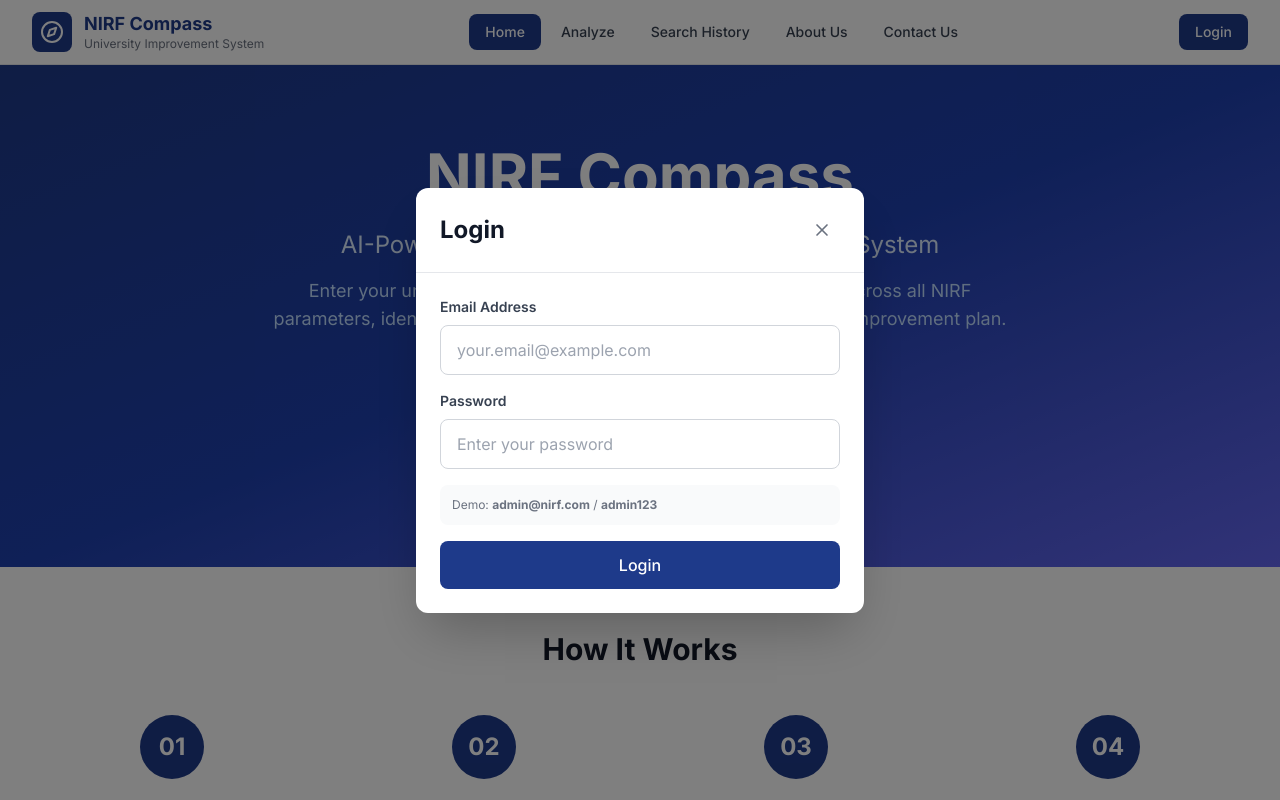
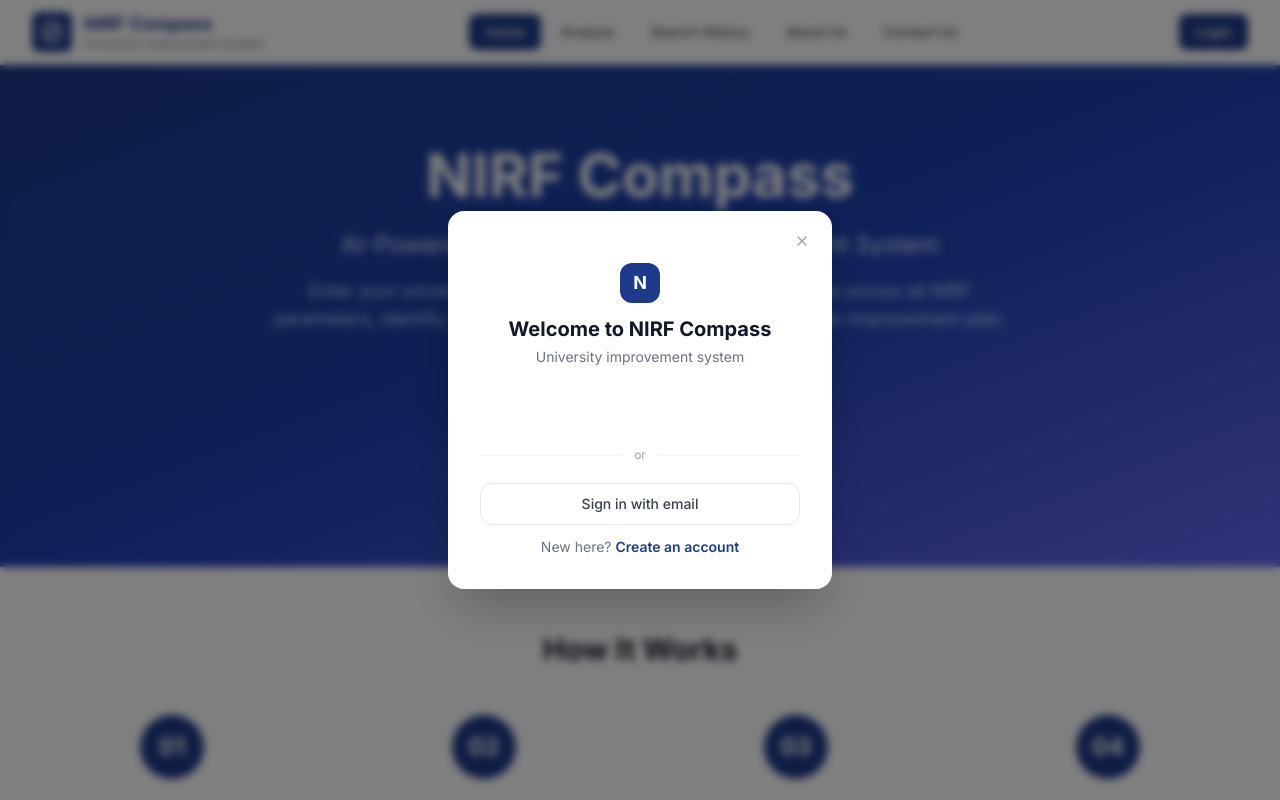
Before and after one commit to krisha712/Nirf-Compass, a React (Vite) app: page / in a window 1280 px wide. Both pictures are taken after a click on the button "Login". Shown: the top 800 px of the page. Built offline with nearby package versions, Linux system fonts and the light colour scheme.

Commit message:
Added Google login and updated frontend files

```diff
--- a/src/components/common/LoginModal.jsx
+++ b/src/components/common/LoginModal.jsx
@@ -1,92 +1,213 @@
 import { useState } from 'react';
-import { useForm } from 'react-hook-form';
 import { X } from 'lucide-react';
 import { toast } from 'react-toastify';
-import { apiLogin } from '@/services/apiService';
+import { GoogleLogin } from '@react-oauth/google';
+import { apiLogin, apiSignup } from '@/services/apiService';
+
+const BASE = 'http://localhost:8000';
 
 export default function LoginModal({ isOpen, onClose, onLogin }) {
-  const { register, handleSubmit, formState: { errors }, reset } = useForm();
-  const [isLoading, setIsLoading] = useState(false);
+  const [mode, setMode] = useState('default'); // default | login | signup
+  const [loading, setLoading] = useState(false);
+  const [form, setForm] = useState({ name: '', email: '', password: '', confirm: '' });
+  const [error, setError] = useState('');
 
-  const onSubmit = async (data) => {
-    setIsLoading(true);
+  const reset = () => {
+    setForm({ name: '', email: '', password: '', confirm: '' });
+    setError('');
+  };
+
+  const switchMode = (m) => { reset(); setMode(m); };
+
+  const handleChange = (e) => setForm((p) => ({ ...p, [e.target.name]: e.target.value }));
+
+  // Google
+  const handleGoogle = async (credentialResponse) => {
+    setLoading(true);
     try {
-      const result = await apiLogin(data.email, data.password);
-      onLogin(result.email || data.email);
-      toast.success('Login successful!');
-      reset();
+      const res = await fetch(`${BASE}/auth/google`, {
+        method: 'POST',
+        headers: { 'Content-Type': 'application/json' },
+        body: JSON.stringify({ token: credentialResponse.credential }),
+      });
+      if (!res.ok) { const e = await res.json(); throw new Error(e.detail); }
+      const data = await res.json();
+      localStorage.setItem('nirf_token', data.token);
+      onLogin(data.email);
+      toast.success(`Welcome, ${data.name || data.email}!`);
+      onClose();
+    } catch (e) {
+      toast.error(e.message || 'Google login failed');
+    } finally {
+      setLoading(false);
+    }
+  };
+
+  // Login
+  const handleLogin = async (e) => {
+    e.preventDefault();
+    setError('');
+    setLoading(true);
+    try {
+      const data = await apiLogin(form.email, form.password);
+      onLogin(data.email);
+      toast.success('Welcome back!');
       onClose();
     } catch (err) {
-      toast.error(err.message || 'Invalid credentials. Please try again.');
+      setError(err.message || 'Invalid credentials');
     } finally {
-      setIsLoading(false);
+      setLoading(false);
+    }
+  };
+
+  // Signup
+  const handleSignup = async (e) => {
+    e.preventDefault();
+    setError('');
+    if (form.password !== form.confirm) { setError('Passwords do not match'); return; }
+    if (form.password.length < 6) { setError('Password must be at least 6 characters'); return; }
+    setLoading(true);
+    try {
+      const data = await apiSignup(form.name, form.email, form.password);
+      onLogin(data.email);
+      toast.success(`Account created! Welcome, ${data.name}!`);
+      onClose();
+    } catch (err) {
+      setError(err.message || 'Signup failed');
+    } finally {
+      setLoading(false);
     }
   };
 
   if (!isOpen) return null;
 
   return (
-    <div className="fixed inset-0 z-50 flex items-center justify-center bg-black bg-opacity-50">
-      <div className="bg-white rounded-xl shadow-2xl w-full max-w-md mx-4">
-        {/* Header */}
-        <div className="flex items-center justify-between p-6 border-b border-gray-200">
-          <h2 className="text-2xl font-bold text-gray-900">Login</h2>
-          <button onClick={onClose} className="p-2 hover:bg-gray-100 rounded-lg transition-colors">
-            <X className="w-5 h-5 text-gray-500" />
+    <div className="fixed inset-0 z-50 flex items-center justify-center bg-black/50 backdrop-blur-sm">
+      <div className="bg-white rounded-2xl shadow-2xl w-full max-w-sm mx-4 overflow-hidden">
+
+        {/* Close */}
+        <div className="flex justify-end p-4 pb-0">
+          <button onClick={onClose} className="p-1.5 hover:bg-gray-100 rounded-lg transition-colors">
+            <X className="w-4 h-4 text-gray-400" />
           </button>
         </div>
 
-        {/* Form */}
-        <form onSubmit={handleSubmit(onSubmit)} className="p-6 space-y-4">
-          <div>
-            <label className="block text-sm font-semibold text-gray-700 mb-2">
-              Email Address
-            </label>
-            <input
-              type="email"
-              {...register('email', {
-                required: 'Email is required',
-                pattern: {
-                  value: /^[A-Z0-9._%+-]+@[A-Z0-9.-]+\.[A-Z]{2,}$/i,
-                  message: 'Invalid email address',
-                },
-              })}
-              className="input-field"
-              placeholder="your.email@example.com"
-              disabled={isLoading}
-            />
-            {errors.email && (
-              <p className="text-red-600 text-sm mt-1">{errors.email.message}</p>
-            )}
+        <div className="px-8 pb-8 pt-2 space-y-5">
+          {/* Logo / Title */}
+          <div className="text-center">
+            <div className="w-10 h-10 bg-primary rounded-xl flex items-center justify-center mx-auto mb-3">
+              <span className="text-white font-bold text-lg">N</span>
+            </div>
+            <h2 className="text-xl font-bold text-gray-900">
+              {mode === 'default' ? 'Welcome to NIRF Compass' : mode === 'login' ? 'Sign in' : 'Create account'}
+            </h2>
+            <p className="text-sm text-gray-500 mt-1">
+              {mode === 'default' ? 'University improvement system' :
+               mode === 'login' ? 'Sign in to your account' : 'Join NIRF Compass today'}
+            </p>
           </div>
 
-          <div>
-            <label className="block text-sm font-semibold text-gray-700 mb-2">
-              Password
-            </label>
-            <input
-              type="password"
-              {...register('password', {
-                required: 'Password is required',
-                minLength: { value: 6, message: 'Password must be at least 6 characters' },
-              })}
-              className="input-field"
-              placeholder="Enter your password"
-              disabled={isLoading}
+          {/* Google button — always visible */}
+          <div className="flex justify-center">
+            <GoogleLogin
+              onSuccess={handleGoogle}
+              onError={() => toast.error('Google login failed')}
+              text={mode === 'signup' ? 'signup_with' : 'continue_with'}
+              shape="rectangular"
+              width="320"
             />
-            {errors.password && (
-              <p className="text-red-600 text-sm mt-1">{errors.password.message}</p>
-            )}
           </div>
 
-          <p className="text-xs text-gray-500 bg-gray-50 rounded-lg p-3">
-            Demo: <strong>admin@nirf.com</strong> / <strong>admin123</strong>
-          </p>
+          {/* Divider */}
+          <div className="flex items-center gap-3">
+            <div className="flex-1 h-px bg-gray-100" />
+            <span className="text-xs text-gray-400">or</span>
+            <div className="flex-1 h-px bg-gray-100" />
+          </div>
 
-          <button type="submit" disabled={isLoading} className="btn-primary w-full">
-            {isLoading ? 'Logging in...' : 'Login'}
-          </button>
-        </form>
+          {/* Default mode — just links */}
+          {mode === 'default' && (
+            <div className="space-y-3 text-center">
+              <button
+                onClick={() => switchMode('login')}
+                className="w-full py-2.5 px-4 border border-gray-200 rounded-xl text-sm font-medium text-gray-700 hover:bg-gray-50 transition-colors"
+              >
+                Sign in with email
+              </button>
+              <p className="text-sm text-gray-500">
+                New here?{' '}
+                <button onClick={() => switchMode('signup')} className="text-primary font-semibold hover:underline">
+                  Create an account
+                </button>
+              </p>
+            </div>
+          )}
+
+          {/* Login form */}
+          {mode === 'login' && (
+            <form onSubmit={handleLogin} className="space-y-3">
+              <input
+                name="email" type="email" placeholder="Email address"
+                value={form.email} onChange={handleChange} required
+                className="input-field" disabled={loading}
+              />
+              <input
+                name="password" type="password" placeholder="Password"
+                value={form.password} onChange={handleChange} required
+                className="input-field" disabled={loading}
+              />
+              {error && <p className="text-red-500 text-xs">{error}</p>}
+              <button type="submit" disabled={loading} className="btn-primary w-full">
+                {loading ? 'Signing in...' : 'Sign in'}
+              </button>
+              <p className="text-xs text-gray-400 text-center">
+                Demo: admin@nirf.com / admin123
+              </p>
+              <p className="text-sm text-center text-gray-500">
+                New here?{' '}
+                <button type="button" onClick={() => switchMode('signup')} className="text-primary font-semibold hover:underline">
+                  Sign up
+                </button>
+              </p>
+            </form>
+          )}
+
+          {/* Signup form */}
+          {mode === 'signup' && (
+            <form onSubmit={handleSignup} className="space-y-3">
+              <input
+                name="name" type="text" placeholder="Full name"
+                value={form.name} onChange={handleChange} required
+                className="input-field" disabled={loading}
+              />
+              <input
+                name="email" type="email" placeholder="Email address"
+                value={form.email} onChange={handleChange} required
+                className="input-field" disabled={loading}
+              />
+              <input
+                name="password" type="password" placeholder="Password (min 6 chars)"
+                value={form.password} onChange={handleChange} required
+                className="input-field" disabled={loading}
+              />
+              <input
+                name="confirm" type="password" placeholder="Confirm password"
+                value={form.confirm} onChange={handleChange} required
+                className="input-field" disabled={loading}
+              />
+              {error && <p className="text-red-500 text-xs">{error}</p>}
+              <button type="submit" disabled={loading} className="btn-primary w-full">
+                {loading ? 'Creating account...' : 'Create account'}
+              </button>
+              <p className="text-sm text-center text-gray-500">
+                Already have an account?{' '}
+                <button type="button" onClick={() => switchMode('login')} className="text-primary font-semibold hover:underline">
+                  Sign in
+                </button>
+              </p>
+            </form>
+          )}
+        </div>
       </div>
     </div>
   );
--- a/src/main.jsx
+++ b/src/main.jsx
@@ -1,10 +1,15 @@
 import React from 'react';
 import ReactDOM from 'react-dom/client';
+import { GoogleOAuthProvider } from '@react-oauth/google';
 import App from './App.jsx';
 import './styles/index.css';
 
+const GOOGLE_CLIENT_ID = '660353201545-cbjcmg518qoas1o1nip9qr48due7dni9.apps.googleusercontent.com';
+
 ReactDOM.createRoot(document.getElementById('root')).render(
   <React.StrictMode>
-    <App />
+    <GoogleOAuthProvider clientId={GOOGLE_CLIENT_ID}>
+      <App />
+    </GoogleOAuthProvider>
   </React.StrictMode>,
 );
--- a/src/services/apiService.js
+++ b/src/services/apiService.js
@@ -12,6 +12,22 @@ function authHeaders() {
 function handleUnauthorized() {
   localStorage.removeItem('nirf_token');
   window.location.href = '/';
+}
+
+// POST /signup
+export async function apiSignup(name, email, password) {
+  const res = await fetch(BASE + '/signup', {
+    method: 'POST',
+    headers: { 'Content-Type': 'application/json' },
+    body: JSON.stringify({ name, email, password }),
+  });
+  if (!res.ok) {
+    const err = await res.json();
+    throw new Error(err.detail || 'Signup failed');
+  }
+  const data = await res.json();
+  localStorage.setItem('nirf_token', data.token);
+  return data;
 }
 
 // POST /login
```
Also changed, not shown: package.json (+11 -10 lines), 1 other file (tests, documents, lock files or other folders).
